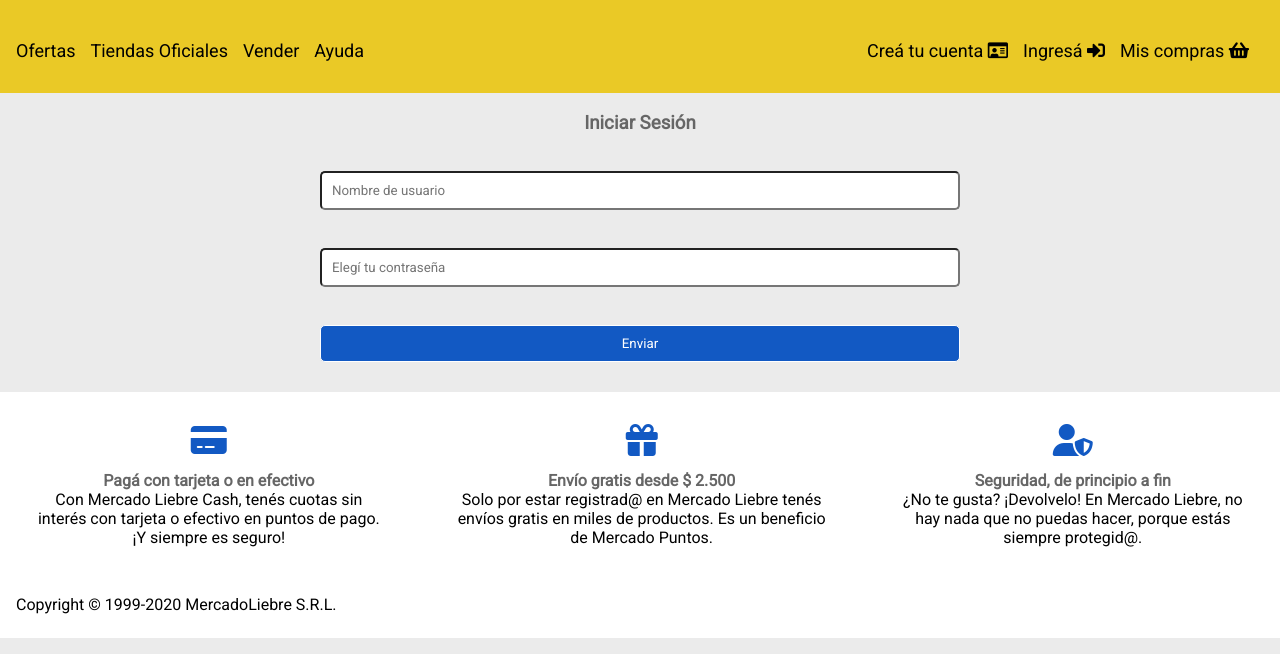
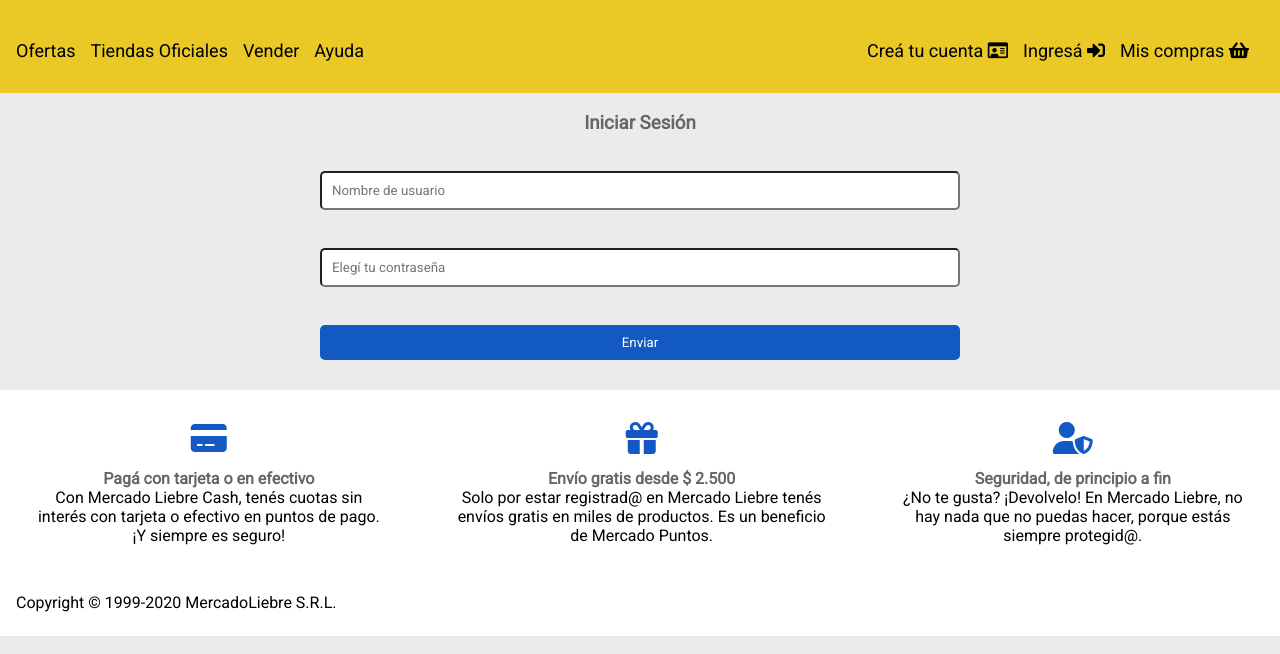
Before and after one commit to RitaLedesma42/Mercado-Liebre-render, a website: page views/login.html in a window 1280 px wide. Shown: the part 176-830 px from the top of the page. Drawn offline with Linux system fonts and the light colour scheme.

Commit message:
correction

```diff
--- a/public/css/login.css
+++ b/public/css/login.css
@@ -131,7 +131,7 @@
 }
 
 .send{
-    border: 1px solid #ffffff;
+    border: none;
     border-radius: 5px;
     overflow: hidden;
     background-color: #ffffff;
```
